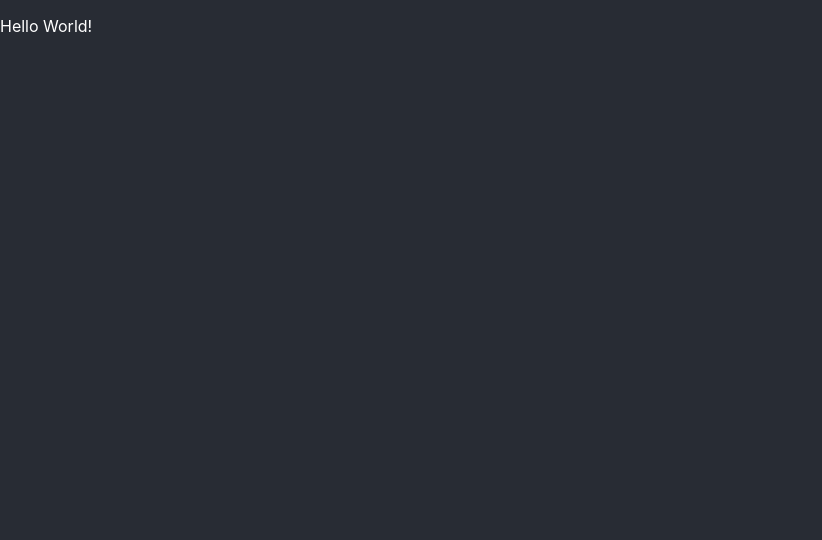
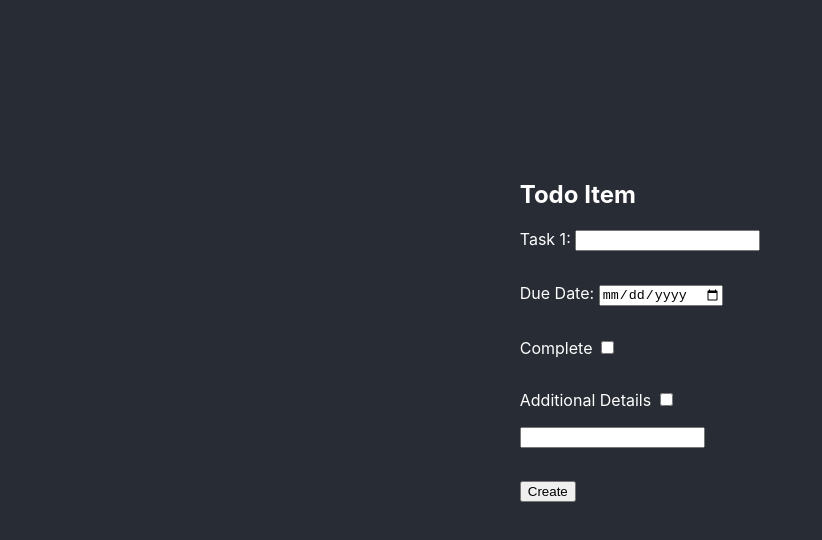
Before and after one commit to mbaier1/todo-list-project, a React (Create React App) app: page / in a window 1280 px wide. Shown: the top 540 px of the page, without its empty margins (0-822 px from the left). Built offline with nearby package versions, Linux system fonts and the light colour scheme.

Commit message:
creating initial todo item

```diff
--- /dev/null
+++ b/src/Todo/TodoItem.css
@@ -0,0 +1,14 @@
+.container {
+    display: flex;
+    flex-direction: column;
+    align-content: space-between;
+}
+
+.item {
+    flex-basis: auto;
+    flex: none;
+}
+
+.submit-button {
+    padding-top: 2rem;
+}
--- a/src/Todo/TodoItem.tsx
+++ b/src/Todo/TodoItem.tsx
@@ -1,8 +1,28 @@
 import React from 'react';
+import './TodoItem.css';
+
 
 const TodoItem = () => {
     return (
-        <p>Hello World!</p>
+        <div className='container'>
+            <div className='item'>
+                <h2>Todo Item</h2>
+                <p>Task 1: <input type="text"></input></p>
+            </div>
+            <div className='item'>
+                <p>Due Date: <input type="date"></input></p>
+            </div>
+            <div className='item'>
+                <p>Complete <input type="checkbox"></input></p>
+            </div>
+            <div className='item'>
+                <p>Additional Details <input type="checkbox"></input></p>
+                <input type="text"></input>
+            </div>
+            <div className='item submit-button'>
+                <button>Create</button>
+            </div>
+        </div>
     )
 }
 
--- a/src/index.css
+++ b/src/index.css
@@ -7,6 +7,9 @@ body {
   -moz-osx-font-smoothing: grayscale;
   background-color: #282c34;
   color: white;
+  display: flex;
+  justify-content: center;
+  margin-top: 10rem;
 }
 
 code {
```
